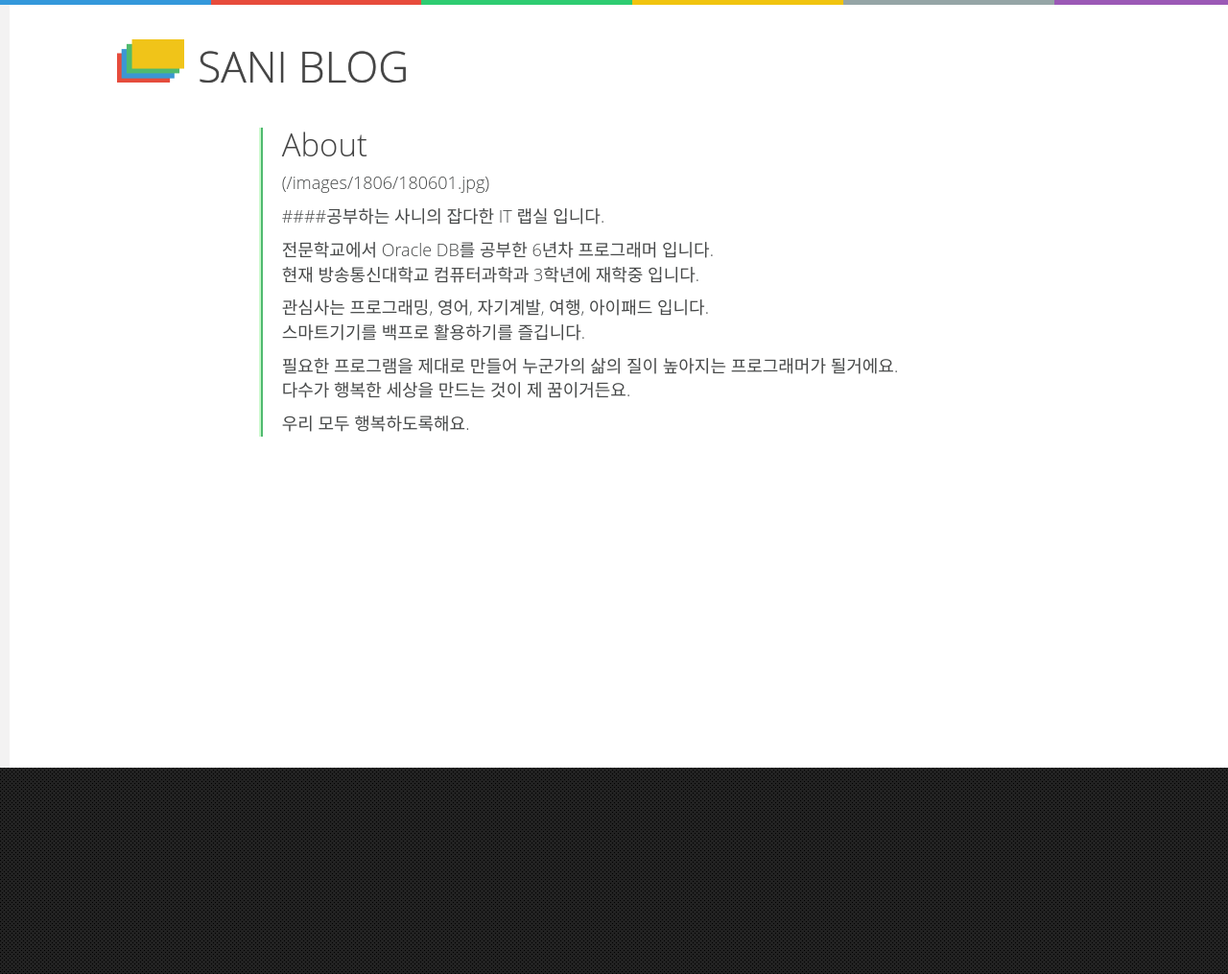
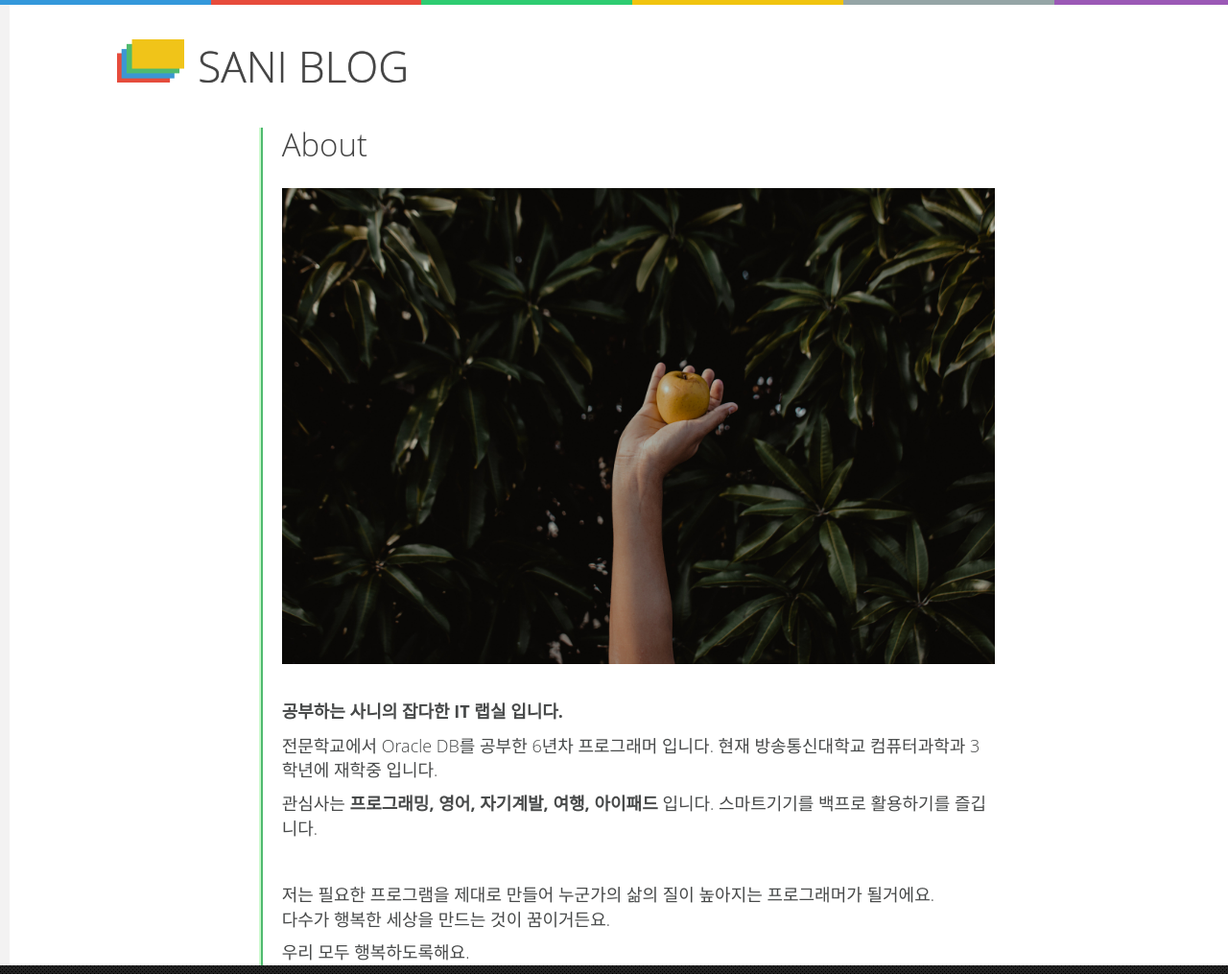
Before and after one commit to sanilap/sanilap.github.io, a Jekyll site: the page built from about.md, in a window 1280 px wide. Shown: the whole page at 96% size. Built offline with Jekyll 4.4.1, drawn with Linux system fonts in a browser that asks for light colours.

Commit message:
20180630/02
about.md css변경

```diff
--- a/about.md
+++ b/about.md
@@ -4,15 +4,16 @@ title: About
 permalink: /about/
 ---
 <div class="mt50"></div>
-({{site.baseurl}}/images/1806/180601.jpg)
+![webjeda gatok responsive jekyll theme]({{site.baseurl}}/images/1806/180601.jpg)
 
-####공부하는 사니의 잡다한 IT 랩실 입니다.
+<div style="padding:10px 10px 10px 0"><b>공부하는 사니의 잡다한 IT 랩실 입니다.</b></div>
 
 
-<p>전문학교에서 Oracle DB를 공부한 6년차 프로그래머 입니다.<br>
+<p>전문학교에서 Oracle DB를 공부한 6년차 프로그래머 입니다.
 현재 방송통신대학교 컴퓨터과학과 3학년에 재학중 입니다.</p>
-<p>관심사는 프로그래밍, 영어, 자기계발, 여행, 아이패드 입니다.<br>
+<p>관심사는 <b>프로그래밍, 영어, 자기계발, 여행, 아이패드</b> 입니다.
 스마트기기를 백프로 활용하기를 즐깁니다.</p>
-<p>필요한 프로그램을 제대로 만들어 누군가의 삶의 질이 높아지는 프로그래머가 될거에요.<br>
-다수가 행복한 세상을 만드는 것이 제 꿈이거든요.</p>
+<br>
+<p>저는 필요한 프로그램을 제대로 만들어 누군가의 삶의 질이 높아지는 프로그래머가 될거에요.<br>
+다수가 행복한 세상을 만드는 것이 꿈이거든요.</p>
 <p>우리 모두 행복하도록해요.</p>
```
